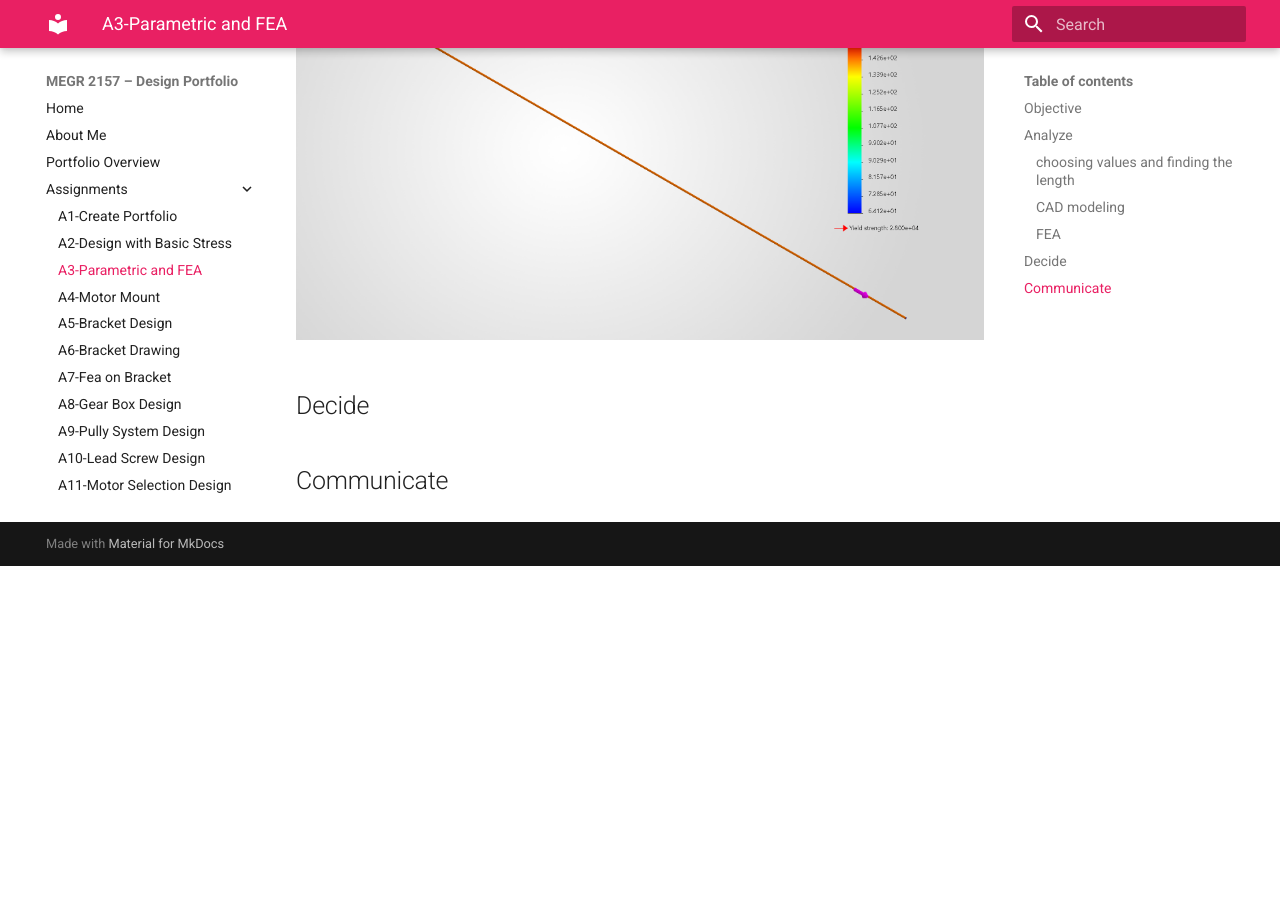
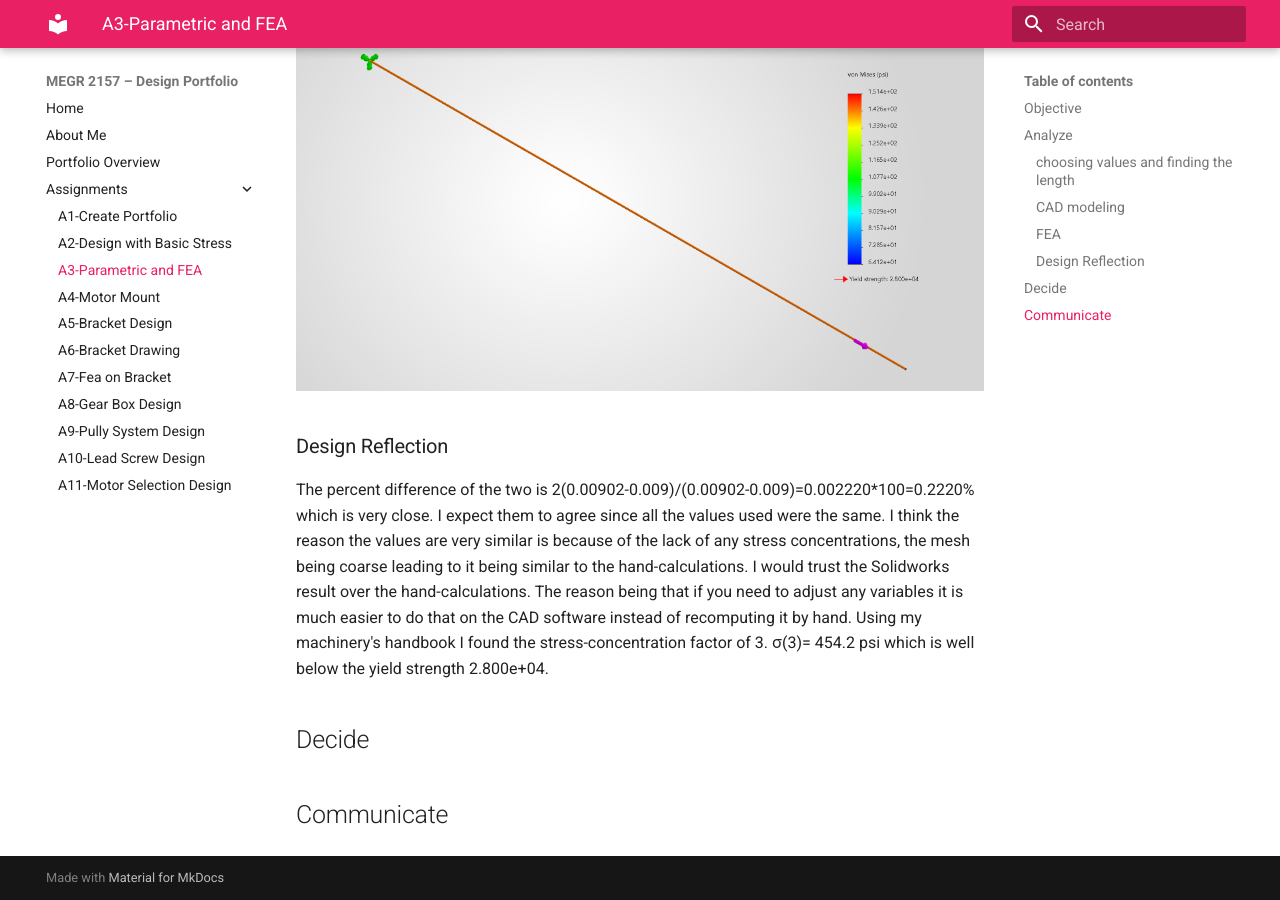
Before and after one commit to JonathanSuarezVazquez/Jonathans-megr2157-portfolio, an MkDocs documentation site: the page built from docs/assignments/A03/index.md, in a window 1280 px wide and 900 px high, scrolled down 3618 px. Built offline with MkDocs 1.6.1 and Material for MkDocs 9.7.7, drawn with Linux system fonts in a browser that asks for light colours; before the commit the page ends 4184 px from its top, so only the background shows below that; some of the changed text lies outside the part shown.

Commit message:
Update index.md

```diff
--- a/docs/assignments/A03/index.md
+++ b/docs/assignments/A03/index.md
@@ -21,13 +21,17 @@ I entered the values into the global equations in the equations tab. After enter
 
 ### FEA
 
-To generate the deflection and von mises map I conducted a FEA. I fixed one of the faces and set the force (f=450lb) to the opposite face pulling the bar into tension. I then changed the units of the von Mises and displacement map to IPS units (psi, in).
+To generate the deflection and von mises map I conducted a FEA. I fixed one of the faces and set the force (f=450lb) to the opposite face pulling the bar into tension. I then changed the units of the von Mises and displacement map to IPS units (psi, in). Using the values in solidworks, yield strength: 2.800e+04 and a stress of 1.514e+02, I found my safety factor of 184.94. This seems very high.
 
 ![myimage](a3fixed.png)
 ![myimage](a3force.png)
 ![myimage](a3ures.png)
 ![myimage](a3vonmises.png)
 
+### Design Reflection
+
+The percent difference of the two is 2(0.00902-0.009)/(0.00902-0.009)=0.002220*100=0.2220% which is very close. I expect them to agree since all the values used were the same. I think the reason the values are very similar is because of the lack of any stress concentrations, the mesh being coarse leading to it being similar to the hand-calculations. I would trust the Solidworks result over the hand-calculations. The reason being that if you need to adjust any variables it is much easier to do that on the CAD software instead of recomputing it by hand. Using my machinery's handbook I found the stress-concentration factor of 3. σ(3)= 454.2 psi which is well below the yield strength 2.800e+04.
+
 ## Decide
 
 
```
